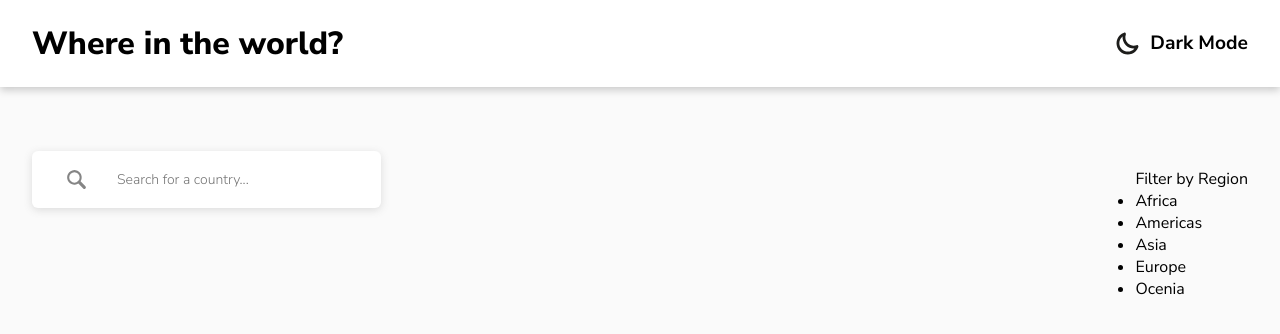
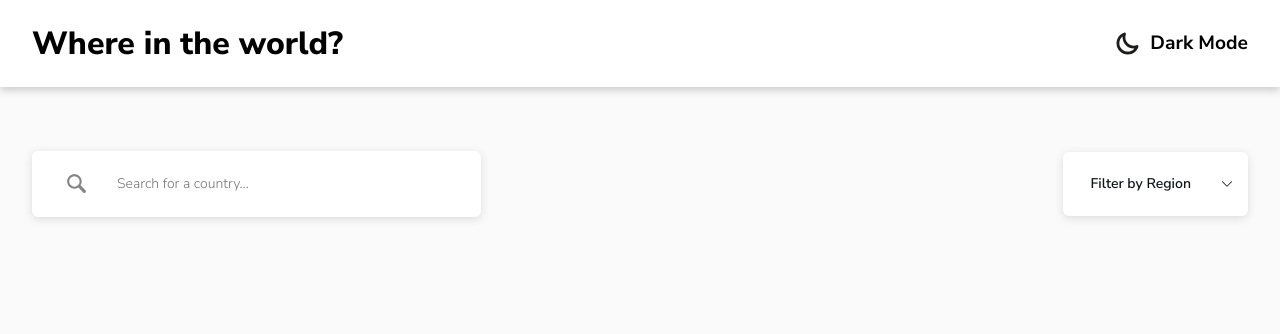
Before and after one commit to Aryan-ki-codepanti/country-info-fm, a React (Create React App) app: page / in a window 1280 px wide. Shown: the top 334 px of the page. Built offline with nearby package versions, Linux system fonts and the light colour scheme.

Commit message:
added filter by region with dropper

```diff
--- a/src/Components/FilterSearch/FilterSearch.css
+++ b/src/Components/FilterSearch/FilterSearch.css
@@ -15,11 +15,11 @@
     /* display: none; */
 }
 
-.search-bar {
+.search-bar,
+.filter > div {
     display: flex;
     align-items: center;
-    padding: 1em 2em;
-    box-shadow: rgba(99, 99, 99, 0.2) 0px 2px 8px 0px;
+    padding: 1.3em 2em;
 
     border-radius: 6px;
     transition: all var(--delta) ease-in-out;
@@ -29,7 +29,7 @@
     border: none;
     outline: none;
     font-size: var(--home-fs);
-    min-width: 260px;
+    min-width: 360px;
     padding-inline: 2em;
     font-weight: 300;
 
@@ -45,8 +45,11 @@
     transition: all var(--delta) ease-in-out;
 }
 
-.App.light .search-bar {
+.App.light .search-bar,
+.App.light .filter > div,
+.App.light .filters {
     background: white;
+    box-shadow: rgba(99, 99, 99, 0.2) 0px 2px 8px 0px;
 }
 .App.light .search-bar input {
     color: var(--Dark_Gray);
@@ -58,14 +61,70 @@
 .App.dark .search-bar .glass-icon {
     background: url("/images/search-dark.svg");
 }
-.App.dark .search-bar {
+.App.dark .search-bar,
+.App.dark .filter > div,
+.App.dark .filters {
     background: var(--Dark_Blue);
+    box-shadow: rgba(0, 0, 0, 0.1) 0px 2px 8px 0px;
 }
 .App.dark .search-bar input,
 .App.dark .search-bar input::placeholder {
     color: white;
+    transition: all var(--delta) ease-in-out;
+}
+
+/* Filter portion */
+
+.filter {
+    font-size: var(--home-fs);
+    font-weight: 600;
+    border-radius: 6px;
+}
+.filter > div {
+    align-items: center;
+    gap: 2em;
+    padding-inline-end: 1em;
+    padding-block: 1.6em;
+    cursor: pointer;
+    transition: all var(--delta) ease-in-out;
+}
+.filter .arrow-icon {
+    background-repeat: no-repeat;
+    background-position: center;
+    width: 15px;
+    aspect-ratio: 1;
+    background-size: 10px 10px;
 
     transition: all var(--delta) ease-in-out;
 }
 
-/* Filter portion */
+.App.light .filter .arrow-icon {
+    background-image: url("/images/arrow-down.svg");
+}
+.App.dark .filter .arrow-icon {
+    background-image: url("/images/arrow-down-dark.svg");
+}
+.App.light .filter {
+    color: var(--Very_Dark_Blue_2);
+}
+.App.dark .filter {
+    color: white;
+}
+
+/* drop down styling */
+.filters {
+    width: 100%;
+    margin-top: 0.3em;
+    border-radius: 10px;
+    transition: all var(--delta) ease-in-out;
+}
+.filters li {
+    list-style: none;
+    padding: 0.5em 2em;
+}
+.filters li:first-child {
+    padding-top: 1em;
+}
+.filters li:last-child {
+    padding-bottom: 1em;
+}
--- a/src/Components/FilterSearch/index.jsx
+++ b/src/Components/FilterSearch/index.jsx
@@ -1,7 +1,9 @@
-import React from "react";
+import React, { useState } from "react";
 import "./FilterSearch.css";
 
 const FilterSearch = () => {
+    const [showRegion, setShowRegion] = useState(false);
+
     return (
         <div className="FilterSearch">
             <div className="search-bar">
@@ -10,11 +12,12 @@ const FilterSearch = () => {
             </div>
 
             <div className="filter">
-                <div>
+                <div onClick={e => setShowRegion(prev => !prev)}>
                     <span>Filter by Region</span>
                     <div className="arrow-icon"></div>
                 </div>
 
+                {showRegion && (
                     <ul className="filters">
                         <li>Africa</li>
                         <li>Americas</li>
@@ -22,6 +25,7 @@ const FilterSearch = () => {
                         <li>Europe</li>
                         <li>Ocenia</li>
                     </ul>
+                )}
             </div>
         </div>
     );
```
Lines whose indentation alone changed are shown as unchanged.
